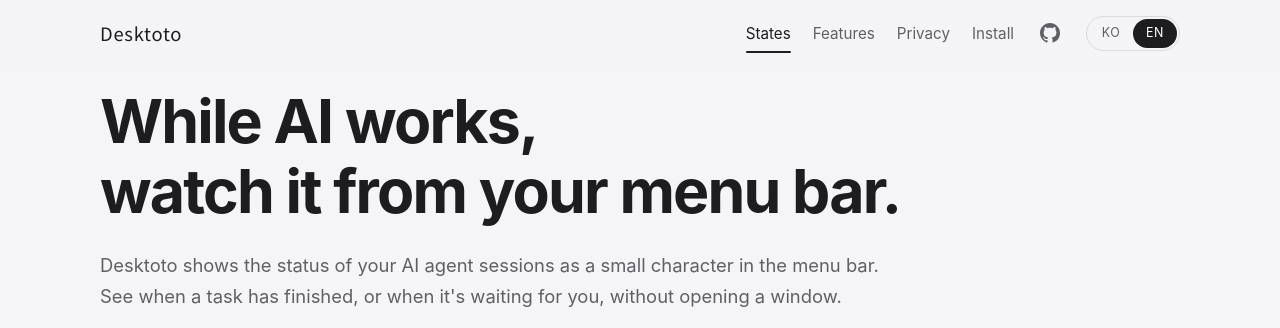
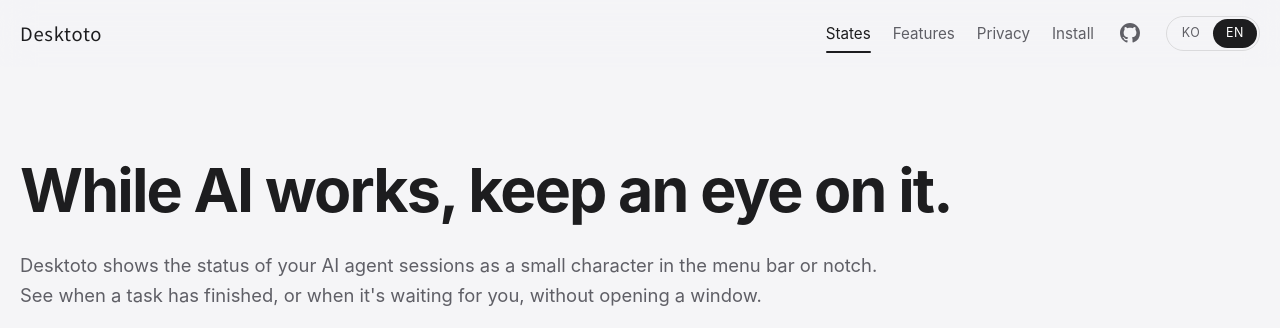
Before and after one commit to huniversal/Desktoto, a plain HTML site: page apps/web/index.html in a window 1280 px wide. Shown: the top 328 px of the page. Drawn offline with Linux system fonts and the light colour scheme; a web font is replaced by a local one.

Commit message:
feat: 히어로 문구를 바꾸고 헤더와 히어로 폭을 데모 무대에 맞춤
- 제목을 "AI가 일하는 동안, 지켜보세요." 한 줄로, 리드를 메뉴바나 노치로 변경 (영어 포함)
- 헤더와 히어로를 최대 1240px로 넓혀 데모 무대와 끝을 맞춤
- 히어로 위아래 여백을 늘리고, 좁은 화면에서 제목이 쉼표 뒤에서만 줄바꿈되게 함

Refs #72

Co-Authored-By: Claude Opus 5.5 <noreply@anthropic.com>

```diff
--- a/apps/web/index.html
+++ b/apps/web/index.html
@@ -96,6 +96,8 @@
   }
   /* 좌우 여백은 본문 틀이 갖고, 헤더(nav)는 페이지 전체 너비를 쓴다. */
   .wrap, .nav-inner { max-width: 1080px; margin-inline: auto; box-sizing: content-box; }
+  /* 헤더는 히어로 무대 폭(최대 1240px)에 맞춰 왼쪽, 오른쪽 끝을 맞춘다. */
+  .nav-inner { max-width: 1240px; }
   .wrap, nav { padding-left: max(16px, env(safe-area-inset-left, 0px)); padding-right: max(16px, env(safe-area-inset-right, 0px)); }
   :root { --section-pad: clamp(144px, 19vw, 216px); }
   /* 위 여백이 커서 섹션 맨 위가 아니라 제목이 헤더 바로 아래에 오도록, 이동 위치에서 여백만큼 뺀다. */
@@ -256,8 +258,14 @@
     border-radius: 28px; overflow: hidden; border: 1px solid var(--line); user-select: none;
     background: var(--wallpaper);
   }
-  /* 히어로 무대는 본문 폭(1080px)을 넘어 최대 1240px까지 넓힌다. 좁은 화면에서는 본문 폭을 그대로 채운다. */
-  .hero-stage { --stage-w: min(1240px, calc(100vw - 32px)); width: max(100%, var(--stage-w)); margin-inline: min(0px, calc((100% - var(--stage-w)) / 2)); }
+  /* 히어로(문구와 무대)는 본문 폭(1080px)을 넘어 최대 1240px까지 넓혀 헤더와 끝을 맞춘다. 좁은 화면에서는 본문 폭을 그대로 채운다. */
+  .hero { --stage-w: min(1240px, calc(100vw - 32px)); width: max(100%, var(--stage-w)); margin-inline: min(0px, calc((100% - var(--stage-w)) / 2)); box-sizing: border-box; }
+  .hero-stage { width: 100%; }
+  /* 히어로 문구 위아래 여백. 위는 헤더와, 아래는 데모 무대와 숨 쉴 틈을 둔다. */
+  .hero.hero { padding-block: clamp(40px, 7vw, 96px) 0; }
+  .hero-stage { margin-top: clamp(16px, 3vw, 40px); }
+  /* 제목이 좁은 화면에서 줄을 바꿀 때 쉼표 뒤에서만 바뀌도록 두 구절을 각각 묶는다. */
+  .hero h1 .nw { white-space: nowrap; }
   /* MacBook 화면과 같은 16:10 비율. 좁은 화면에서는 데모 창이 들어가도록 최소 높이를 지킨다. */
   .hero-stage .tour { height: auto; aspect-ratio: 16 / 10; min-height: 480px; }
   /* 노트북 화면 모양: 검은 베젤을 두르고, 노치가 베젤 위쪽과 이어진다. */
@@ -634,8 +642,8 @@
       <span class="eb-confetti c3" aria-hidden="true"></span>
       <span class="eb-confetti c4" aria-hidden="true"></span>
     </aside>
-    <h1 data-i18n="hero.title">AI가 일하는 동안,<br>메뉴바에서 지켜보세요.</h1>
-    <p class="lead" data-i18n="hero.lead"><span class="ln">Desktoto는 AI Agent 세션의 진행 상태를 메뉴바의 작은 캐릭터로 보여줘요.</span><span class="ln">작업이 끝났는지, 내 답을 기다리는지 창을 열지 않고도 알 수 있어요.</span></p>
+    <h1 data-i18n="hero.title"><span class="nw">AI가 일하는 동안,</span> <span class="nw">지켜보세요.</span></h1>
+    <p class="lead" data-i18n="hero.lead"><span class="ln">Desktoto는 AI Agent 세션의 진행 상태를 메뉴바나 노치의 작은 캐릭터로 보여줘요.</span><span class="ln">작업이 끝났는지, 내 답을 기다리는지 창을 열지 않고도 알 수 있어요.</span></p>
     <div class="cta">
       <a class="btn" href="#install"><span data-i18n="hero.cta1">다운로드 바로 가기</span></a>
     </div>
@@ -1675,8 +1683,8 @@
   /* 영어 문구. 한국어는 HTML에 들어 있는 원문을 그대로 쓰므로 사전에는 영어만 둔다. */
   var EN = {
     "nav.states": "States", "nav.features": "Features", "nav.privacy": "Privacy", "nav.install": "Install", "nav.github": "GitHub repository",
-    "hero.title": "While AI works,<br>watch it from your menu bar.",
-    "hero.lead": "<span class=\"ln\">Desktoto shows the status of your AI agent sessions as a small character in the menu bar.</span><span class=\"ln\">See when a task has finished, or when it's waiting for you, without opening a window.</span>",
+    "hero.title": "<span class=\"nw\">While AI works,</span> <span class=\"nw\">keep an eye on it.</span>",
+    "hero.lead": "<span class=\"ln\">Desktoto shows the status of your AI agent sessions as a small character in the menu bar or notch.</span><span class=\"ln\">See when a task has finished, or when it's waiting for you, without opening a window.</span>",
     "hero.cta1": "Go to download",
     "banner.aria": "New characters", "banner.close": "Close banner", "banner.alt": "Chiikawa, Hachiware and Usagi waving",
     "banner.title": "Chiikawa, Hachiware and Usagi<br>just moved into your menu bar!",
```
